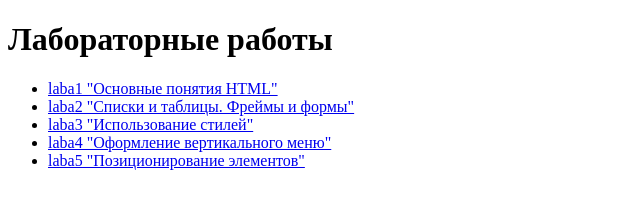
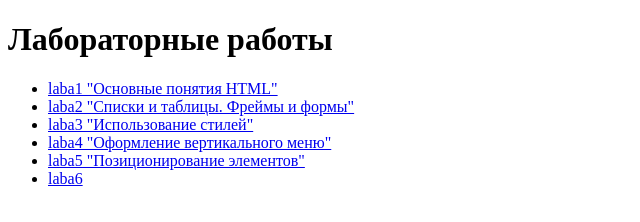
Before and after one commit to GagarinaArina745/GagarinaArina745.github.io, a plain HTML site: page index.html in a window 1280 px wide. Shown: the full height of the page, 0-640 px from the left. Drawn offline with Linux system fonts and the light colour scheme.

Commit message:
Update index.html

```diff
--- a/index.html
+++ b/index.html
@@ -15,6 +15,7 @@
             <li><a href="laba3/lab_3_fin.html">laba3 "Использование стилей"</a></li>
             <li><a href="laba4/laba_4_fin.html">laba4 "Оформление вертикального меню"</a></li>
             <li><a href="laba5/laba_5_fin.html">laba5 "Позиционирование элементов"</a></li>
+            <li><a href="gagarinaarina745.github.io/mamon/">laba6 </a></li>
         </ul>
     </nav>
 </body>
```
